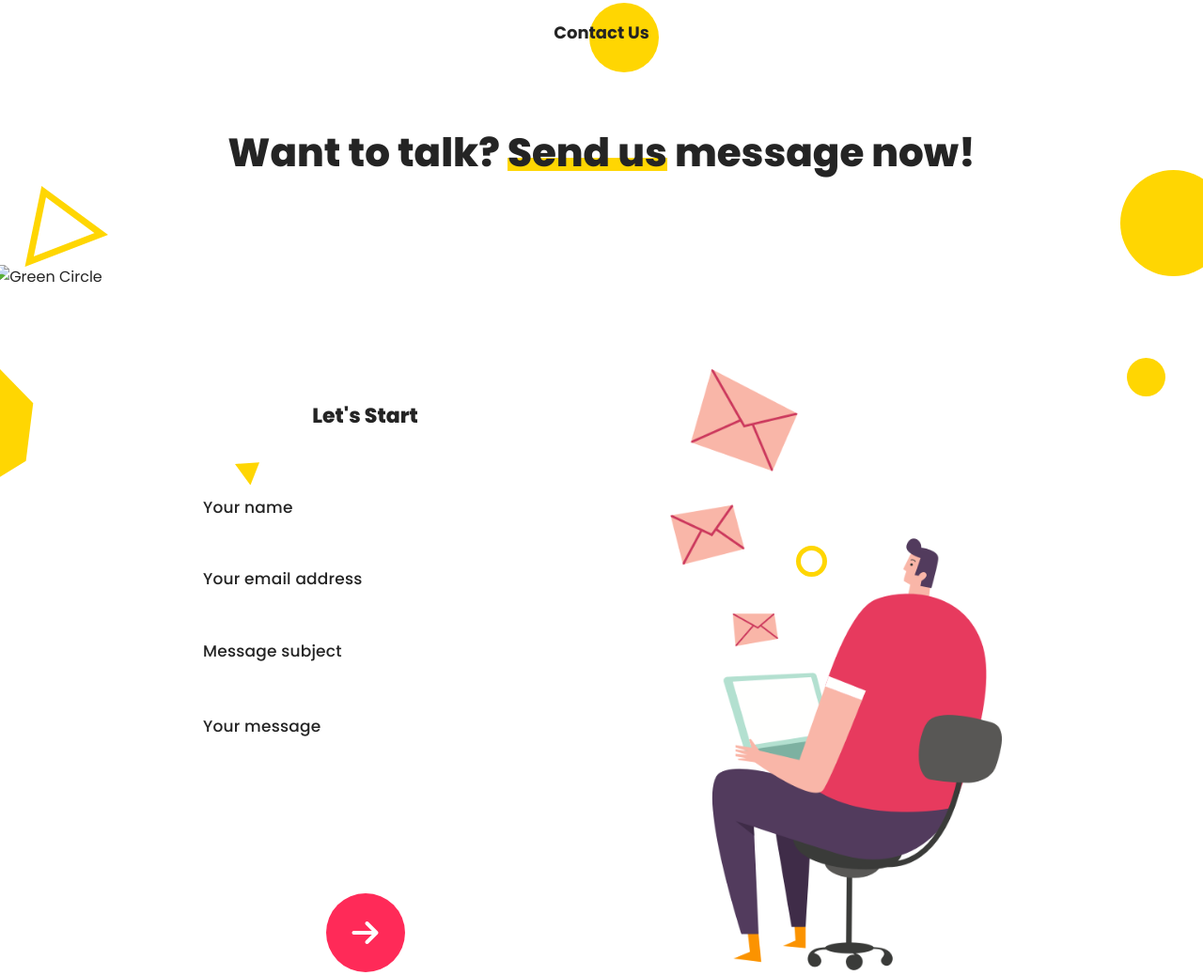
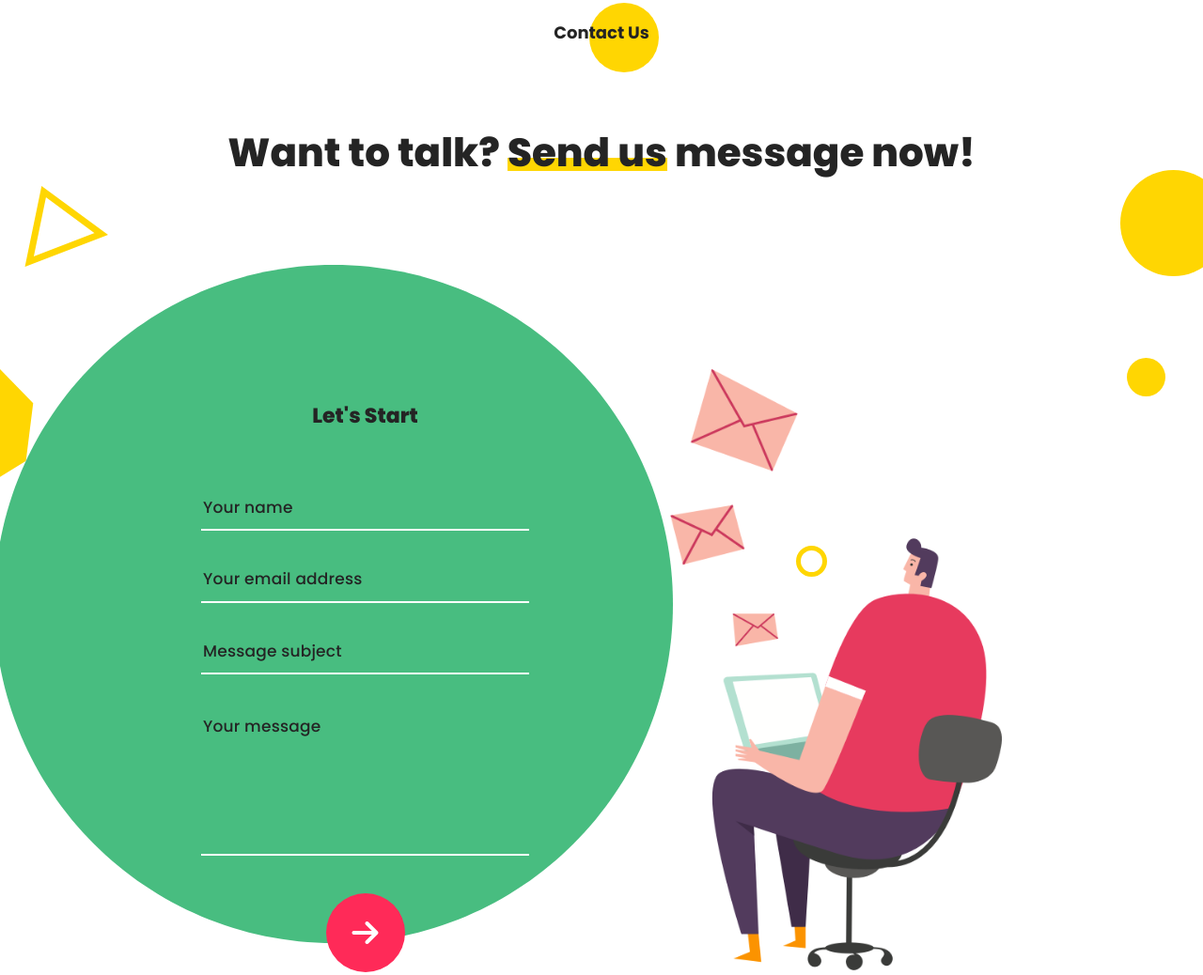
Before and after one commit to theghalep/Mebooo, a plain HTML site: page index.html in a window 1280 px wide. Shown: the part 6419-7457 px from the top of the page at 94% size. Drawn offline with Linux system fonts and the light colour scheme; the site is published under a folder, as on GitHub Pages, so addresses that start at the root find nothing.

Commit message:
finish styling website

```diff
--- a/index.html
+++ b/index.html
@@ -588,7 +588,7 @@
                         <i class="fa-solid fa-arrow-right choose-plan"></i>
 
                     </button>
-                    <img class="section__contact__box-form-img" src="/images/Oval.png" alt="Green Circle">
+                    <img class="section__contact__box-form-img" src="images/Oval.png" alt="Green Circle">
                 </form>
             </div>
 
```
